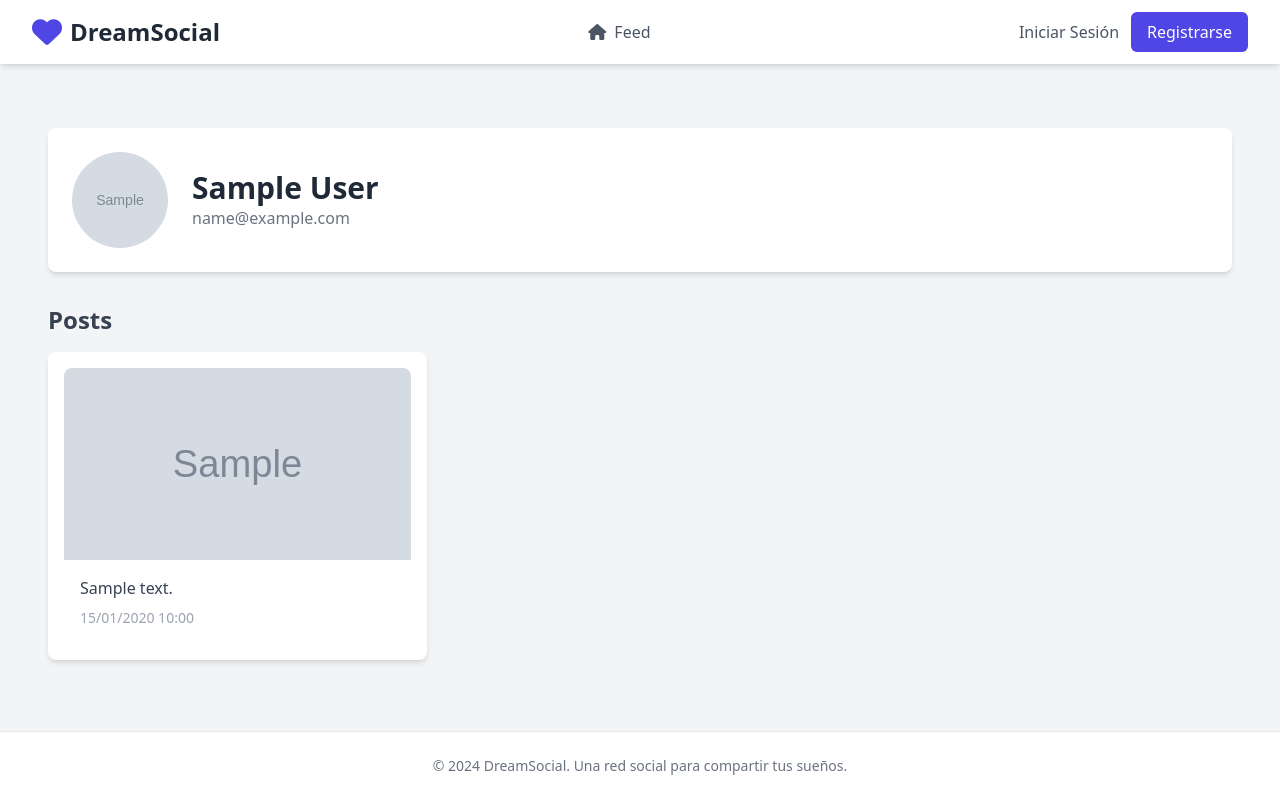
After one commit to rogerinfas/dreamsocial_frontend, a Flask app: template app/templates/profile/detail.html in a window 1280 px wide. The commit adds this page. Run offline with Flask 3, Linux system fonts and the light colour scheme; the template is opened without the code that fills it: most values are stand-ins (such as "Sample title", 1, 10 or a date in 2020); grey boxes marked "Sample" are stand-in pictures; some libraries are stand-ins or nearby versions.

Commit message:
update profile page

```diff
--- a/app/templates/base.html
+++ b/app/templates/base.html
@@ -88,7 +88,7 @@
                 <i class="fas fa-chevron-down text-xs transition-transform duration-200 group-hover:rotate-180"></i>
               </button>
               <div class="absolute right-0 mt-2 w-48 bg-white rounded-md shadow-lg py-1 z-50 opacity-0 invisible group-hover:opacity-100 group-hover:visible transition-all duration-200">
-                <a href="{{ url_for('posts.user_posts', user_id=session.user.id) }}" class="dropdown-link">
+                <a href="{{ url_for('profiles.view_profile', profile_id=session.user.profile.id) }}" class="dropdown-link">
                   <i class="fas fa-user w-4 mr-2"></i>Mi Perfil
                 </a>
                 <a href="{{ url_for('profiles.create_profile') }}" class="dropdown-link">
--- /dev/null
+++ b/app/templates/profile/detail.html
@@ -0,0 +1,36 @@
+{% extends "base.html" %}
+
+{% block title %}{{ profile.user.email }}'s Profile - DreamSocial{% endblock %}
+
+{% block content %}
+<div class="container mx-auto px-4 py-8">
+  <!-- Profile Header -->
+  <div class="bg-white p-6 rounded-lg shadow-md mb-8 flex items-center space-x-6">
+    <img src="{{ url_for('static', filename=profile.avatar if profile.avatar else 'images/default-avatar.png') }}" alt="Avatar" class="w-24 h-24 rounded-full object-cover">
+    <div>
+      <h1 class="text-3xl font-bold text-gray-800">{{ profile.firstName }} {{ profile.lastName }}</h1>
+      <p class="text-gray-500">{{ profile.user.email }}</p>
+    </div>
+  </div>
+
+  <!-- User's Posts -->
+  <div>
+    <h2 class="text-2xl font-bold text-gray-700 mb-4">Posts</h2>
+    <div class="grid grid-cols-1 md:grid-cols-2 lg:grid-cols-3 gap-6">
+      {% for post in posts %}
+        <div class="bg-white p-4 rounded-lg shadow-md">
+          {% if post.image %}
+            <img src="{{ url_for('static', filename=post.image) }}" alt="Post Image" class="w-full h-48 object-cover rounded-t-lg">
+          {% endif %}
+          <div class="p-4">
+            <p class="text-gray-700">{{ post.content }}</p>
+            <p class="text-gray-400 text-sm mt-2">{{ post.createdAt | strftime }}</p>
+          </div>
+        </div>
+      {% else %}
+        <p class="text-gray-500">This user has no posts yet.</p>
+      {% endfor %}
+    </div>
+  </div>
+</div>
+{% endblock %}
```
Also changed, not shown: app/routes/profiles.py (+19 -0 lines).
